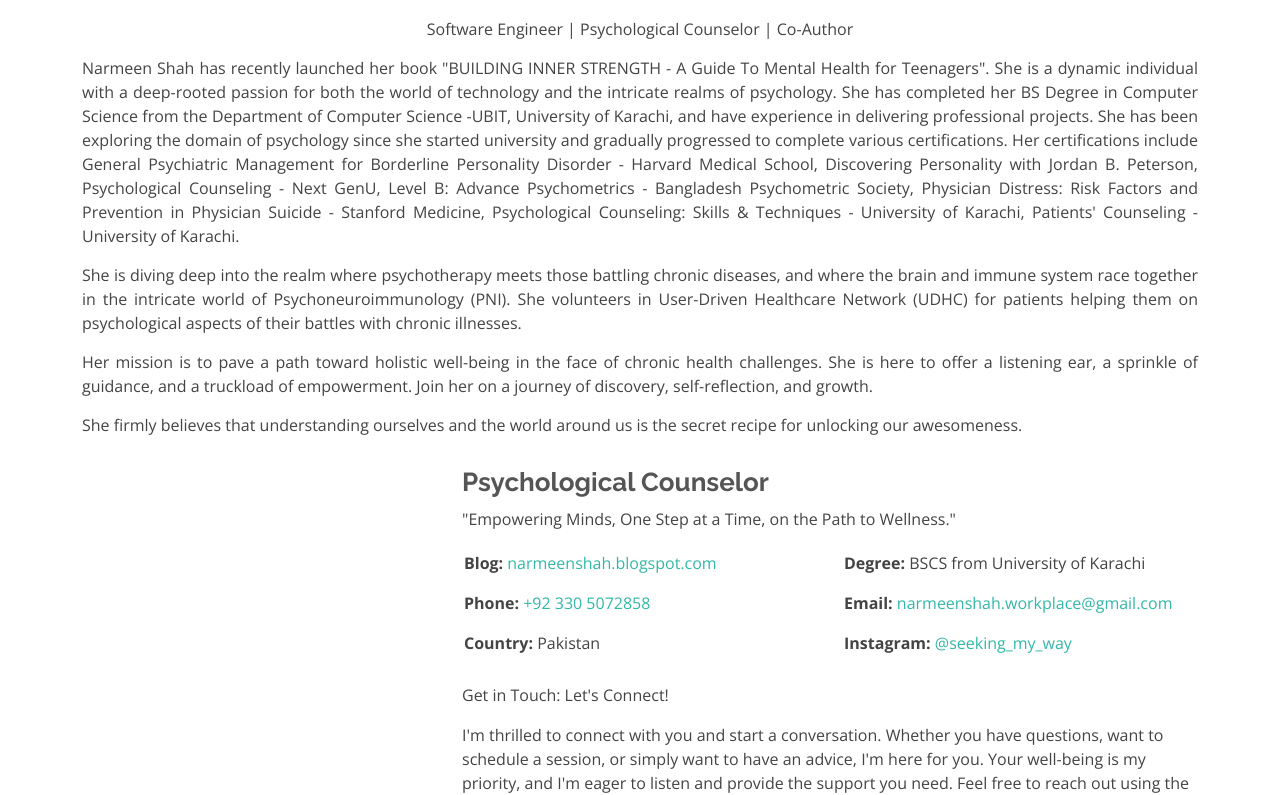
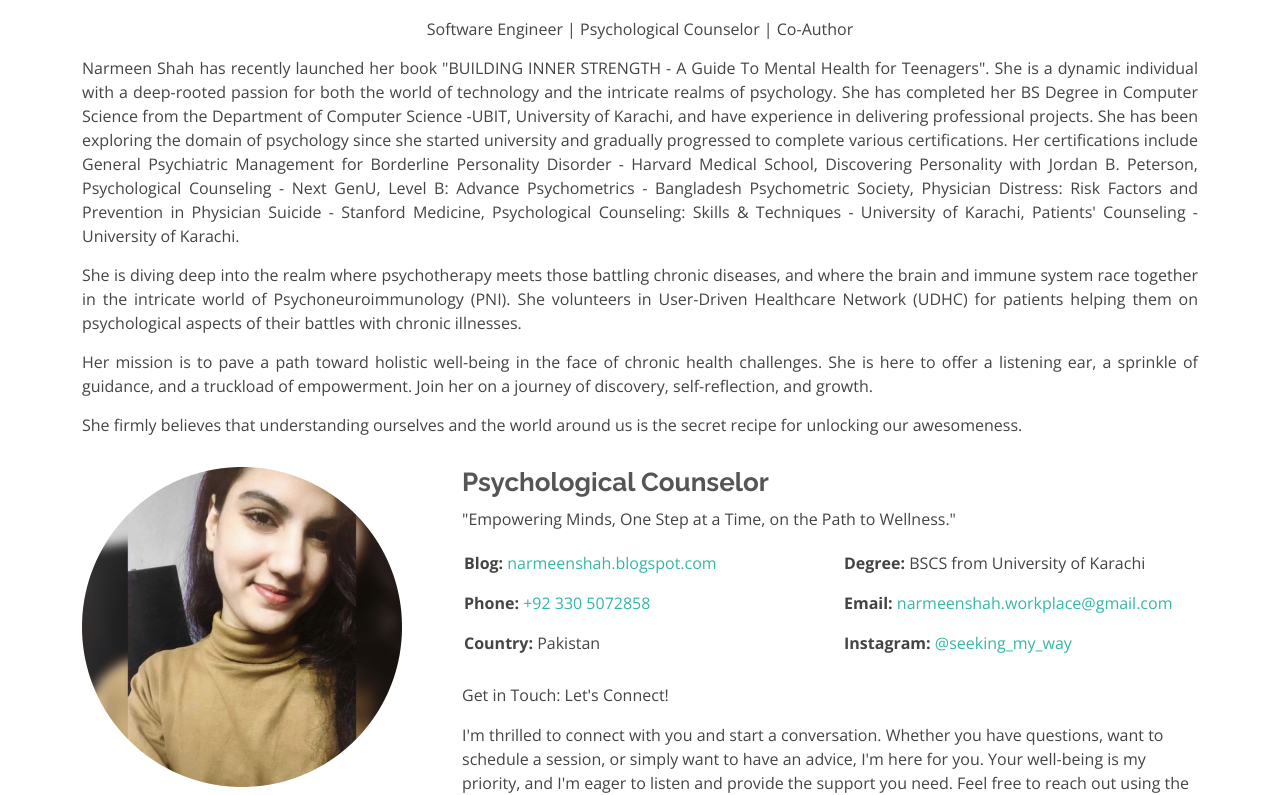
Before and after one commit to NarmeenShah/NarmeenShah.github.io, a plain HTML site: page about.html in a window 1280 px wide. Shown: the part 171-966 px from the top of the page. Drawn offline with nearby package versions, Linux system fonts and the light colour scheme.

Commit message:
Update about.html

```diff
--- a/about.html
+++ b/about.html
@@ -10,7 +10,7 @@
   <meta content="" name="keywords">
 
   <!-- Favicons -->
-  <link href="assets/img/Capture.png" rel="icon">
+  <link href="assets/img/Narmeen.png" rel="icon">
 <!--   <link href="assets/img/apple-touch-icon.png" rel="apple-touch-icon"> -->
 
   <!-- Google Fonts -->
@@ -97,7 +97,7 @@ She firmly believes that understanding ourselves and the world around us is the
 
         <div class="row">
           <div class="col-lg-4">
-            <img src="assets/img/Narmeen.jpg" class="img-fluid" alt="">
+            <img src="assets/img/Narmeen.png" class="img-fluid" alt="">
           </div>
           <div class="col-lg-8 pt-4 pt-lg-0 content">
             <h3>Psychological Counselor</h3>
```
